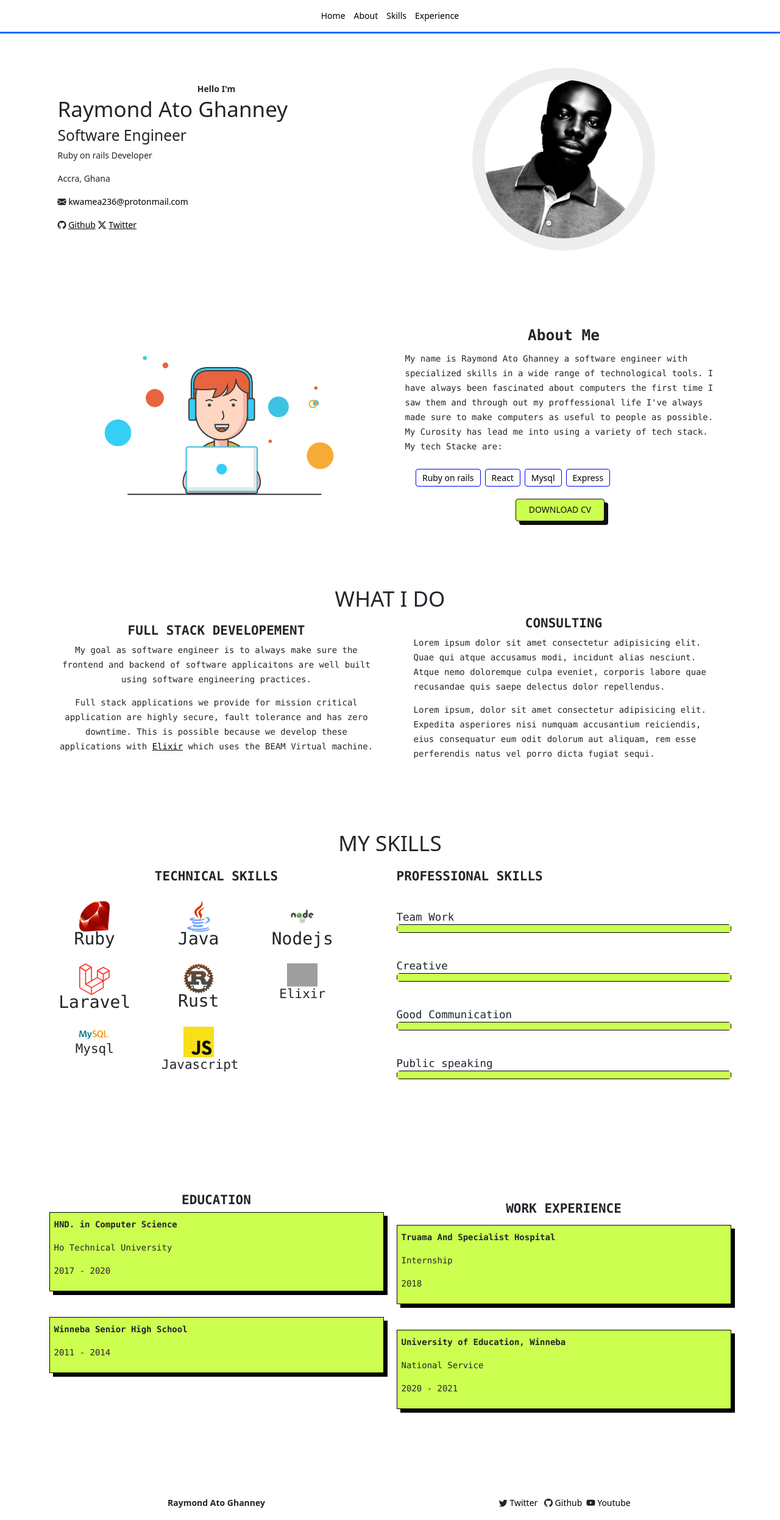
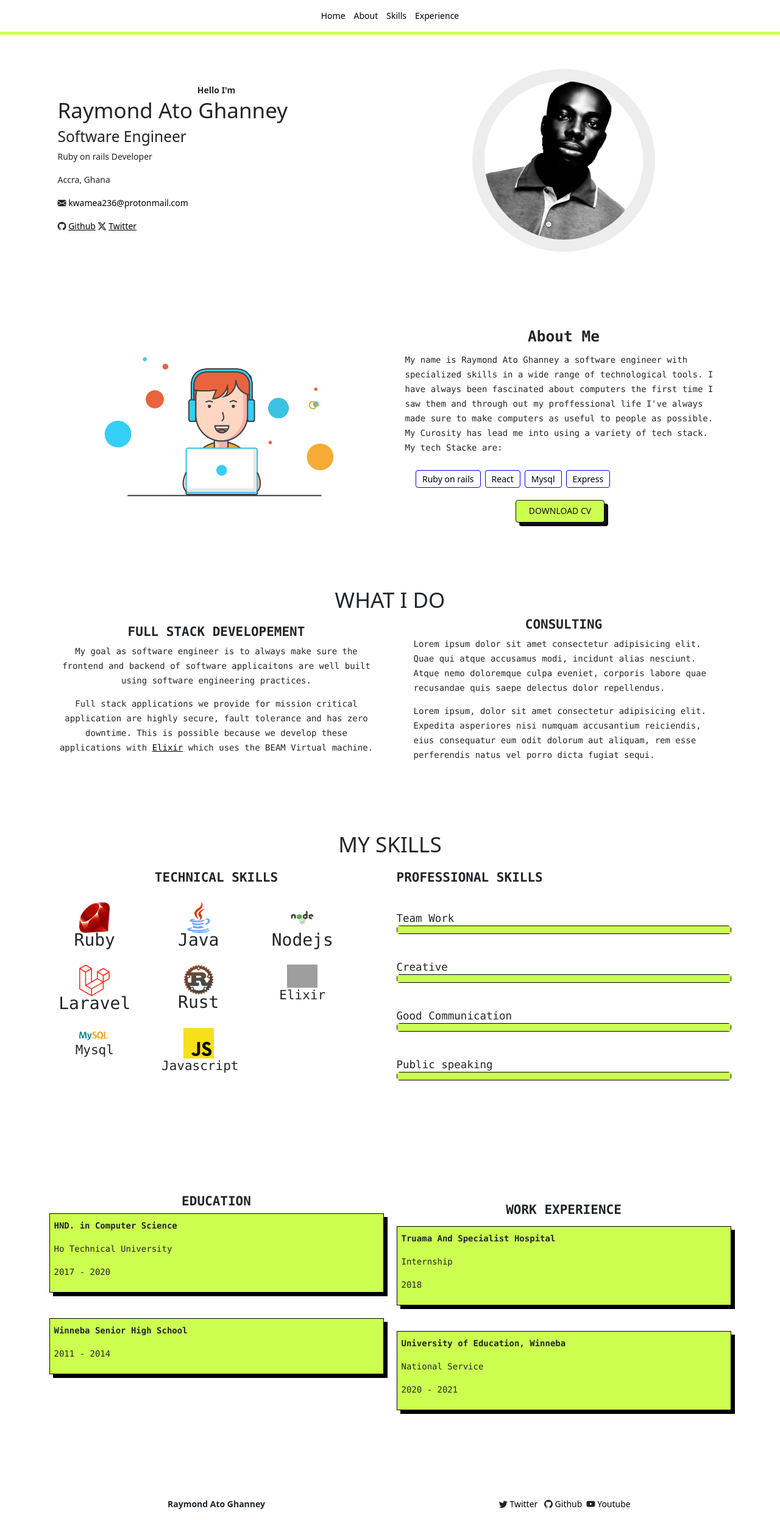
Before and after one commit to kwamea236/kwamea236.github.io, a Jekyll site: the page built from index.html, in a window 1280 px wide. Shown: the whole page at 61% size. Built offline with Jekyll 4.4.1, drawn with Linux system fonts in a browser that asks for light colours; grey boxes are pictures that could not be loaded.

```diff
--- a/_includes/header.html
+++ b/_includes/header.html
@@ -1,4 +1,4 @@
-<nav class="navbar navbar-expand-lg mb-5 border-bottom border-3 border-primary" style="background-color: white;">
+<nav class="navbar navbar-expand-lg mb-5 border-cust" style="background-color: white;">
     <div class="container-fluid">
       <button class="btn d-md-none" type="button" data-bs-toggle="collapse" data-bs-target="#navbarNavAltMarkup" aria-controls="navbarNavAltMarkup" aria-expanded="false" aria-label="Toggle navigation">
         <span class="bi bi-list fs-3"></span>
--- a/_layouts/default.html
+++ b/_layouts/default.html
@@ -4,6 +4,8 @@
     <meta charset="UTF-8">
     <meta name="viewport" content="width=device-width, initial-scale=1.0">
     <title> {{ page.title}} </title>
+    <meta name="description" content="This is the officail portfolio website for kwamea236">
+    <meta name="keywords" content="website portfolio personal website">
     <link rel="stylesheet" href="https://cdn.jsdelivr.net/npm/bootstrap@5.3.2/dist/css/bootstrap.min.css">
     <link rel="stylesheet" href="/assets/css/styles.css">
 </head>
--- a/assets/css/styles.css
+++ b/assets/css/styles.css
@@ -70,6 +70,10 @@ li{
     box-shadow: 6px 6px 0 black;
 }
 
+.border-cust{
+    border-bottom: 5px solid #ccff50;
+}
+
 .img-border img{
     width: 300px;
     height: 300px;
```
